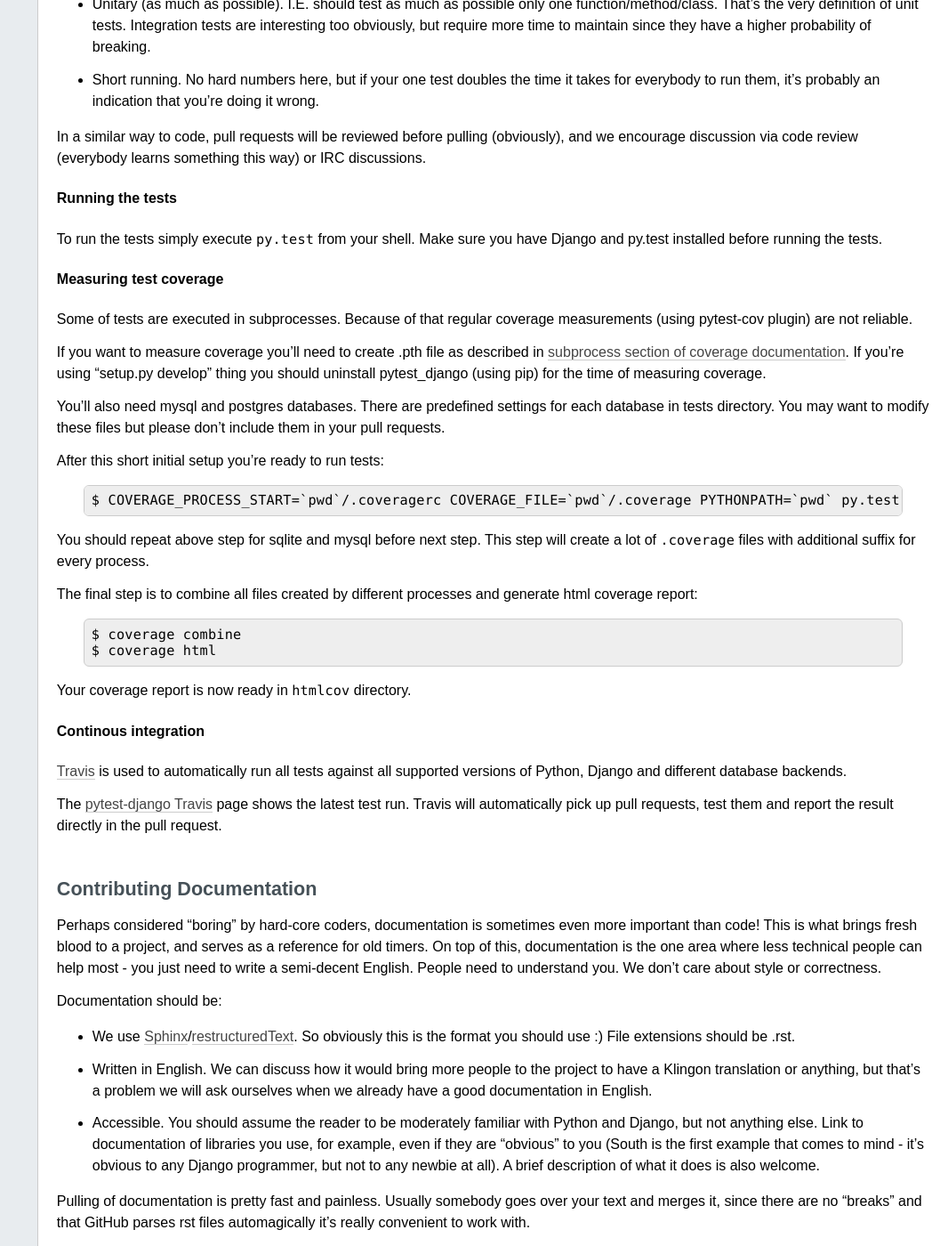
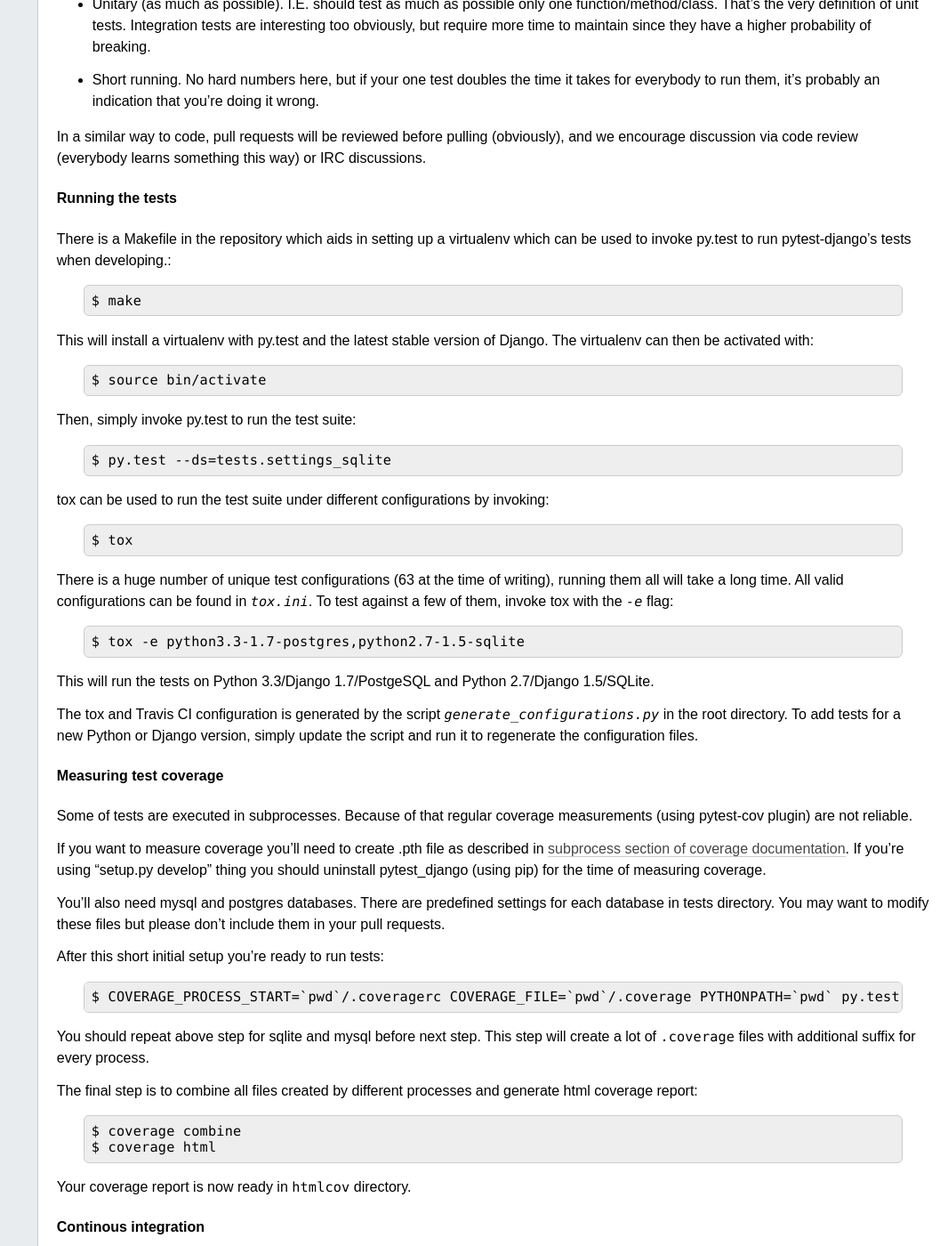
Before and after one commit to pytest-dev/pytest-django, a Sphinx documentation site: the page built from docs/contributing.rst, in a window 1280 px wide and 1400 px high, scrolled down 1585 px. Shown: the whole window at 89% size, without its empty margins (214-1280 px from the left). Built offline with Sphinx 7.4.7, drawn with Linux system fonts in a browser that asks for light colours.

Commit message:
updated contribution docs to explain how to run tox and update configs

```diff
--- a/docs/contributing.rst
+++ b/docs/contributing.rst
@@ -108,8 +108,41 @@ something this way) or IRC discussions.
 Running the tests
 -----------------
 
-To run the tests simply execute ``py.test`` from your shell. Make sure you have
-Django and py.test installed before running the tests.
+There is a Makefile in the repository which aids in setting up a virtualenv
+which can be used to invoke py.test to run pytest-django's tests when
+developing.::
+
+    $ make
+
+This will install a virtualenv with py.test and the latest stable version of
+Django. The virtualenv can then be activated with::
+
+    $ source bin/activate
+
+Then, simply invoke py.test to run the test suite::
+
+    $ py.test --ds=tests.settings_sqlite
+
+
+tox can be used to run the test suite under different configurations by
+invoking::
+
+    $ tox
+
+There is a huge number of unique test configurations (63 at the time of
+writing), running them all will take a long time. All valid configurations can
+be found in `tox.ini`. To test against a few of them, invoke tox with the `-e`
+flag::
+
+    $ tox -e python3.3-1.7-postgres,python2.7-1.5-sqlite
+
+This will run the tests on Python 3.3/Django 1.7/PostgeSQL and Python
+2.7/Django 1.5/SQLite.
+
+The tox and Travis CI configuration is generated by the script
+`generate_configurations.py` in the root directory. To add tests for a new
+Python or Django version, simply update the script and run it to regenerate the
+configuration files.
 
 Measuring test coverage
 -----------------------
--- a/requirements.txt
+++ b/requirements.txt
@@ -2,3 +2,4 @@
 django
 django-configurations
 pytest-xdist
+tox
```
Also changed, not shown: 1 other file.
